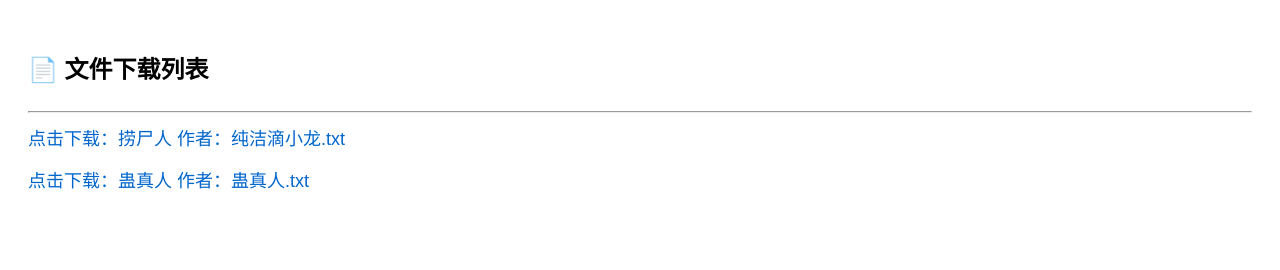
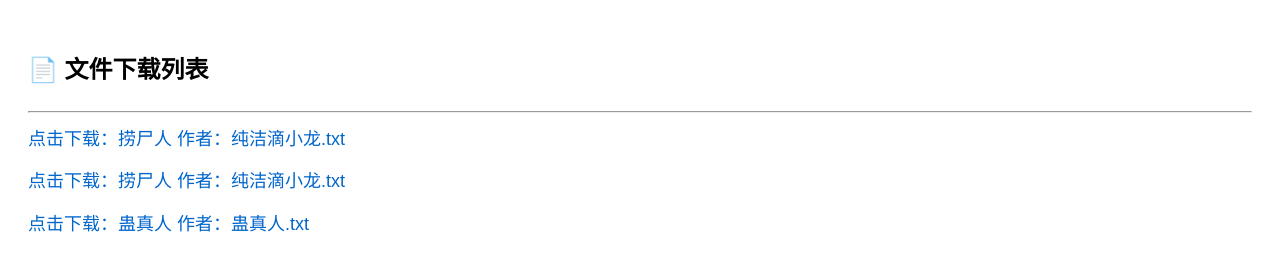
Before and after one commit to shiqi-li-coder/files, a plain HTML site: page index.html in a window 1280 px wide. Drawn offline with Linux system fonts and the light colour scheme.

Commit message:
Update index.html

```diff
--- a/index.html
+++ b/index.html
@@ -14,7 +14,7 @@
     <hr>
     <!-- 请把下面的文件名替换为您上传的文件名 -->
     <a href="./捞尸人 作者：纯洁滴小龙.txt" download>点击下载：捞尸人 作者：纯洁滴小龙.txt</a>
-
+    <a href="./捞尸人 作者：纯洁滴小龙.txt" download>点击下载：捞尸人 作者：纯洁滴小龙.txt</a>
     <a href="./蛊真人 作者：蛊真人.txt" download>点击下载：蛊真人 作者：蛊真人.txt</a>
 </body>
 </html>
```
